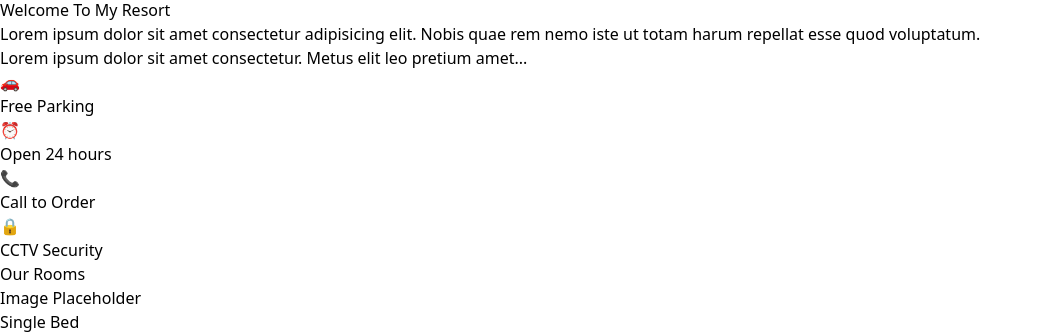
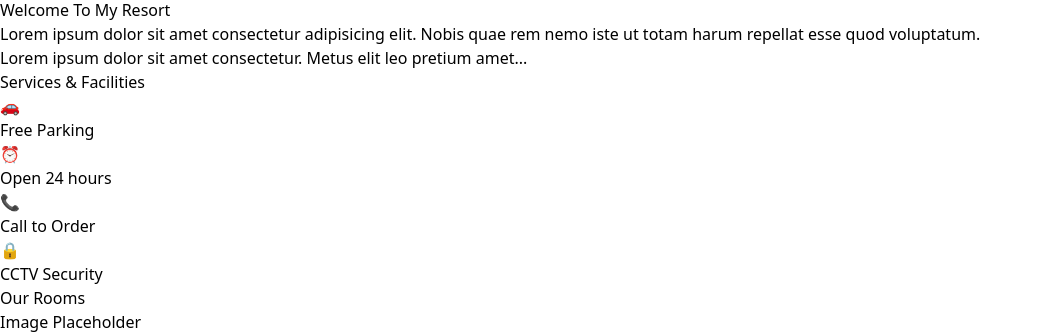
Before and after one commit to boomieindahouse/resort-project, a Next.js app: page / in a window 1280 px wide. Shown: the part 448-784 px from the top of the page, without its empty margins (0-1043 px from the left). Built offline with nearby package versions, Linux system fonts and the light colour scheme.

Commit message:
edit facilities section

```diff
--- a/src/app/components/homepage/ServicesSection.jsx
+++ b/src/app/components/homepage/ServicesSection.jsx
@@ -1,7 +1,8 @@
-// components/ServicesSection.js
 export default function ServicesSection() {
     return (
-        <div className="bg-gray-100 p-8 flex justify-around text-center bg-gray-300">
+        <div className="bg-gray-100 p-8 text-center bg-gray-400">
+            <h1 className="text-3xl font-bold mb-6">Services & Facilities</h1>
+            <div className="flex justify-around">
                 <div>
                     <div className="text-3xl">🚗</div>
                     <p>Free Parking</p>
@@ -19,5 +20,6 @@ export default function ServicesSection() {
                     <p>CCTV Security</p>
                 </div>
             </div>
+        </div>
     );
 }
```
Lines whose indentation alone changed are shown as unchanged.
